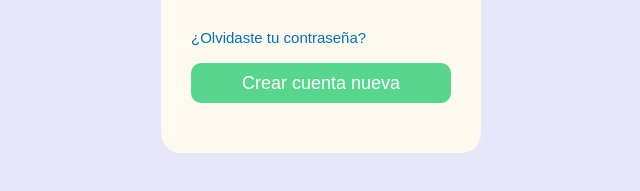
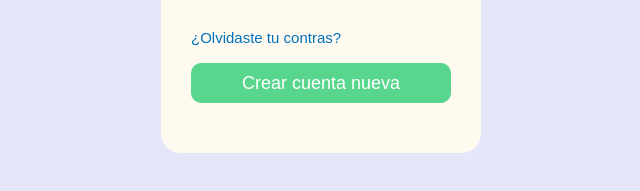
Before and after one commit to Jor-code/diffacebook, a plain HTML site: page index.html in a window 1280 px wide. Shown: the part 457-648 px from the top of the page, 319-959 px from the left. Drawn offline with Linux system fonts and the light colour scheme.

Commit message:
Update index.html

```diff
--- a/index.html
+++ b/index.html
@@ -29,7 +29,7 @@
   			</p>
 		</form>
 
-		<a href="#">¿Olvidaste tu contraseña?</a>
+		<a href="#">¿Olvidaste tu contras?</a>
 
 			<input type="submit" value="Crear cuenta nueva">
 
```
